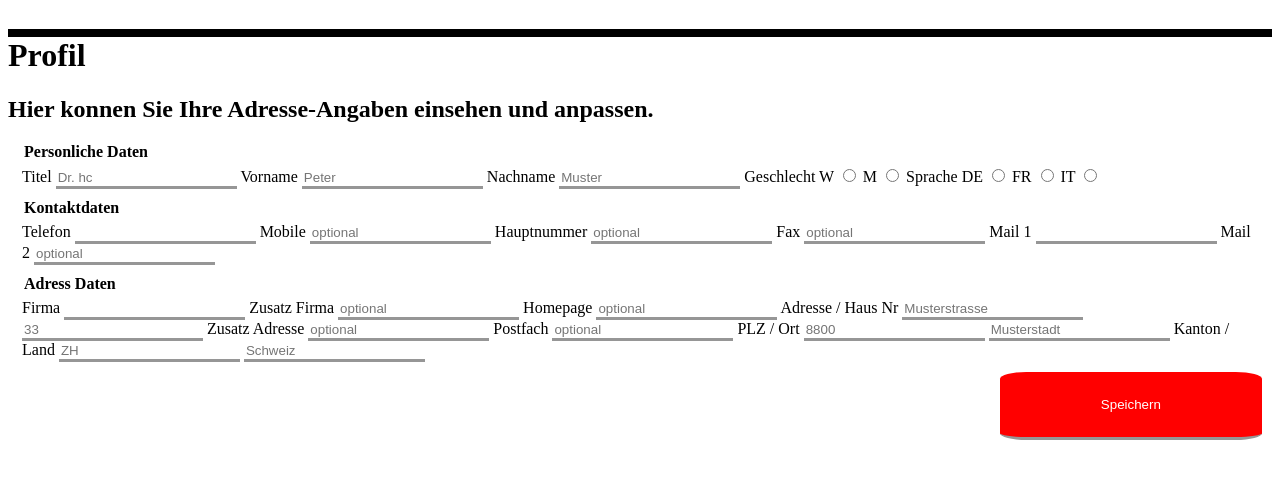
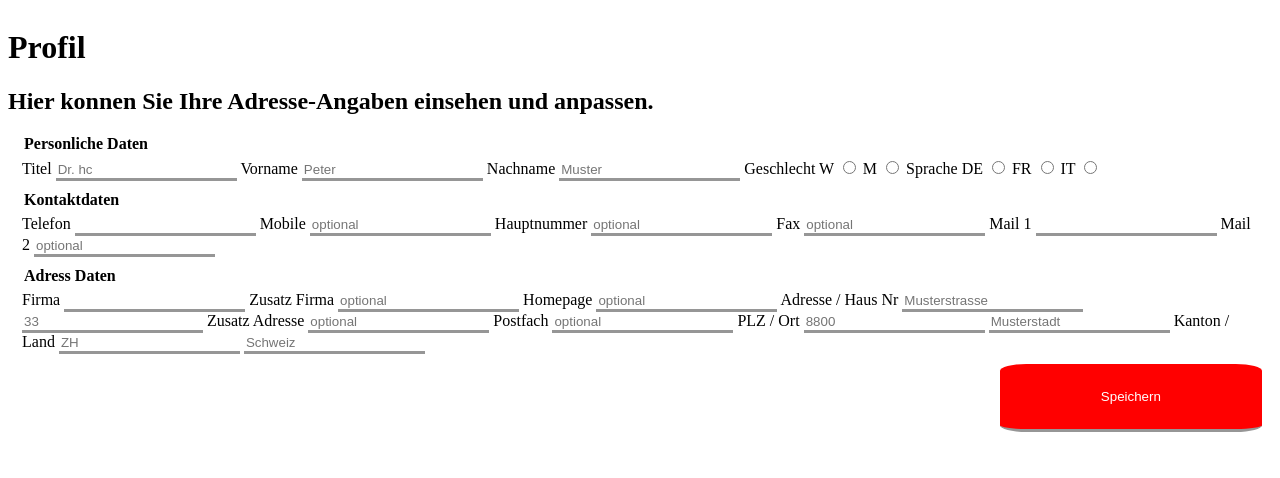
Before and after one commit to yavuzefepc/FormExercise, a plain HTML site: page index.html in a window 1280 px wide. Drawn offline with Linux system fonts and the light colour scheme.

Commit message:
make some visual updates

```diff
--- a/index.html
+++ b/index.html
@@ -10,7 +10,8 @@
   <body>
     <main>
 
-      <h1 id="profil">Profil</h1>
+      <h1>Profil</h1>
+
       <h2>Hier konnen Sie Ihre Adresse-Angaben einsehen und anpassen.</h2>
       <form action="#" method="post">
         <fieldset name="PersonlichenDaten">
```
